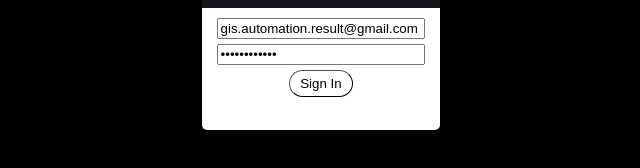
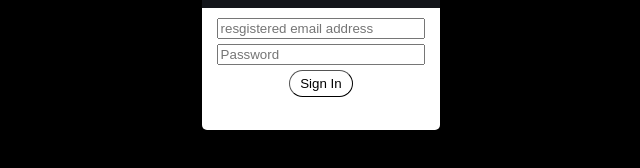
Before and after one commit to iamlaksh1/MappingWebApp, a website: page dist/login.html in a window 1280 px wide. Shown: the part 366-534 px from the top of the page, without its empty margins (319-959 px from the left). Drawn offline with Linux system fonts and the light colour scheme.

Commit message:
updated login.html
removed user name and pwd

```diff
--- a/dist/login.html
+++ b/dist/login.html
@@ -15,8 +15,8 @@
      <div class="login-dialog">
        <div class="pl-header"><img src="planet_white.png" class="pl-logo" alt="logo" /></div>
        <div class="login-body">
-         <div><input id="email" type="text" placeholder="resgistered email address " value ="gis.automation.result@gmail.com" name="email" required></div>
-         <div><input id="password" type="password" placeholder="Password" name="password" value="planet@12345" required></div>
+         <div><input id="email" type="text" placeholder="resgistered email address "  name="email" required></div>
+         <div><input id="password" type="password" placeholder="Password" name="password"  required></div>
          <div><button id="login" onclick="login()">Sign In</button></div>
          <div id="error">Error: Invalid email or password</div>
        </div>
```
